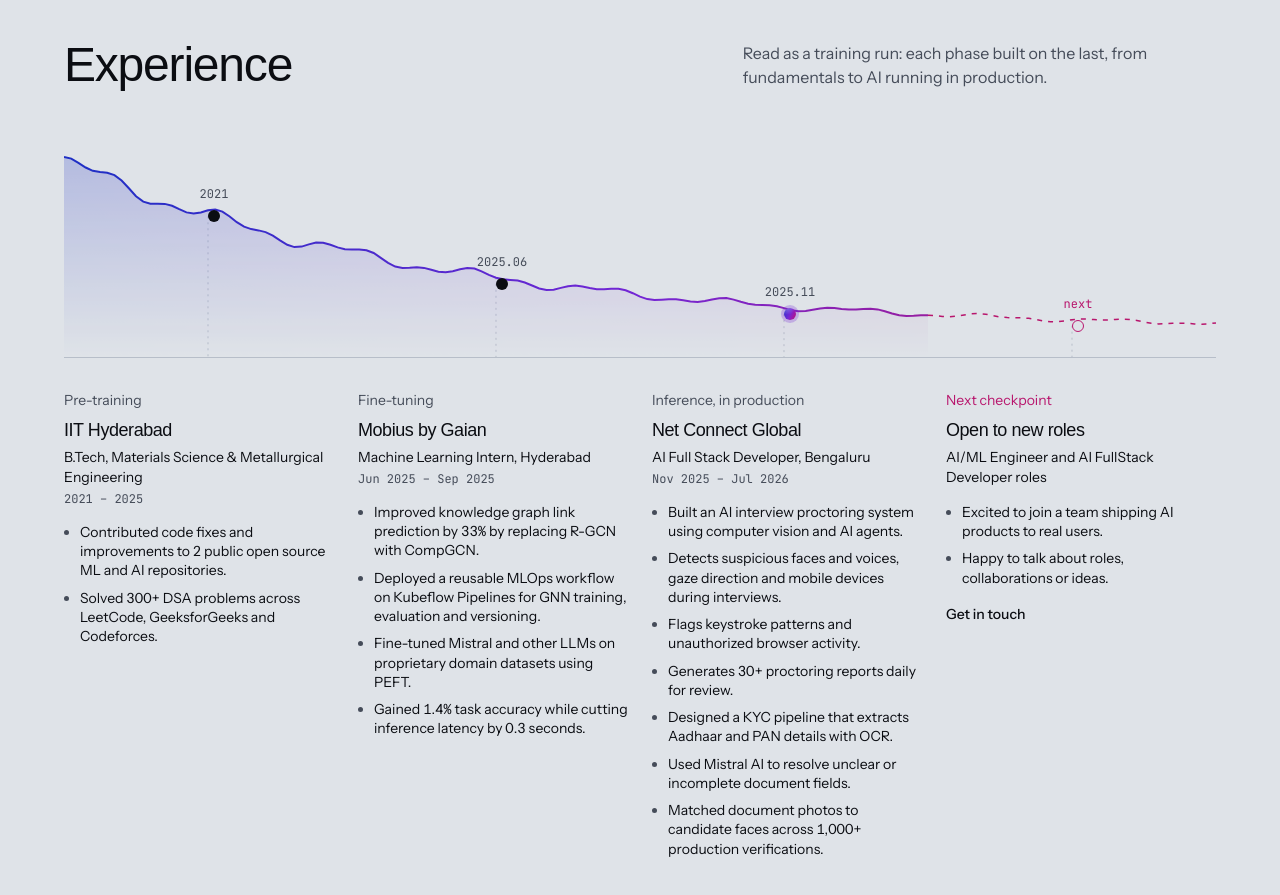
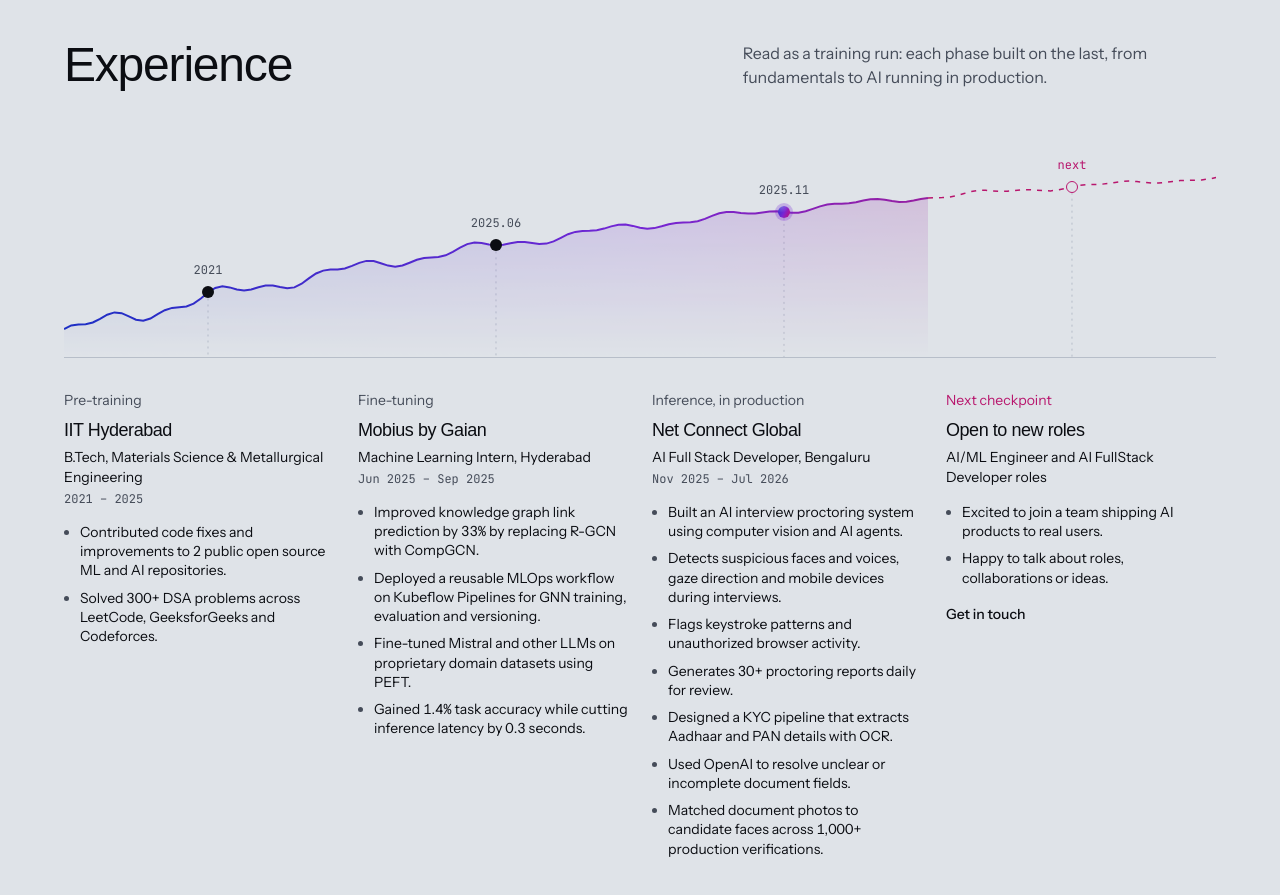
Before and after one commit to RoopakBRK/RoopakBRK.github.io, a Next.js app: page / in a window 1280 px wide. Shown: the part 1880-2775 px from the top of the page. Built offline with nearby package versions, Linux system fonts and the light colour scheme; a web font is replaced by a local one.

Commit message:
careergraph going up

```diff
--- a/src/app/globals.css
+++ b/src/app/globals.css
@@ -14,7 +14,7 @@
   --faint: #cfd4db;
   --signal: #3d2bff;
   --signal-ink: #ffffff;
-  /* Blue to pink by way of violet, used for the name, the loss curve and the resume button.
+  /* Blue to pink by way of violet, used for the name, the accuracy curve and the resume button.
      The middle stop keeps the blend saturated instead of sagging into grey-purple. */
   --grad-a: #1d2fc4;
   --grad-mid: #7426d4;
--- a/src/components/Experience.tsx
+++ b/src/components/Experience.tsx
@@ -8,12 +8,13 @@
 const W = 1000;
 const H = 220;
 
-// A training-loss curve: steep early descent, noisy, flattening out.
-// Returns an SVG y coordinate, so high loss sits near the top.
-function lossAt(t: number) {
-  const loss = 26 + 170 * Math.exp(-3.1 * t);
+// A training-accuracy curve: fast early gains, noisy, still climbing at the end.
+// Returns an SVG y coordinate, so high accuracy sits near the top.
+function accuracyAt(t: number) {
+  const gain = (1 - Math.exp(-1.6 * t)) / (1 - Math.exp(-1.6));
+  const accuracy = 24 + 155 * gain;
   const noise = (7 * Math.sin(t * 57) + 4 * Math.sin(t * 143 + 1.3)) * Math.exp(-1.6 * t);
-  return H - (loss + noise);
+  return H - (accuracy + noise);
 }
 
 function pathBetween(from: number, to: number) {
@@ -21,7 +22,7 @@
   let d = "";
   for (let i = 0; i <= steps; i++) {
     const t = from + ((to - from) * i) / steps;
-    d += `${i === 0 ? "M" : "L"}${(t * W).toFixed(1)},${lossAt(t).toFixed(1)}`;
+    d += `${i === 0 ? "M" : "L"}${(t * W).toFixed(1)},${accuracyAt(t).toFixed(1)}`;
   }
   return d;
 }
@@ -114,7 +115,7 @@
               key={t}
               x1={t * W}
               x2={t * W}
-              y1={lossAt(t)}
+              y1={accuracyAt(t)}
               y2={H}
               stroke="var(--line)"
               strokeDasharray="2 4"
@@ -123,20 +124,20 @@
           ))}
           {/* Reveal with a growing clip rather than pathLength, which misbehaves with non-scaling strokes. */}
           <defs>
-            <linearGradient id="loss-gradient" gradientUnits="userSpaceOnUse" x1="0" y1="0" x2={W} y2="0">
+            <linearGradient id="accuracy-gradient" gradientUnits="userSpaceOnUse" x1="0" y1="0" x2={W} y2="0">
               <stop offset="0" stopColor="var(--grad-a)" />
               <stop offset="0.5" stopColor="var(--grad-mid)" />
               <stop offset="1" stopColor="var(--grad-b)" />
             </linearGradient>
             {/* Fades the wash out towards the baseline */}
-            <linearGradient id="loss-fade" x1="0" y1="0" x2="0" y2="1">
+            <linearGradient id="accuracy-fade" x1="0" y1="0" x2="0" y2="1">
               <stop offset="0" stopColor="#fff" stopOpacity={0.24} />
               <stop offset="1" stopColor="#fff" stopOpacity={0} />
             </linearGradient>
-            <mask id="loss-fade-mask" maskUnits="userSpaceOnUse" x={0} y={0} width={W} height={H}>
-              <rect x={0} y={0} width={W} height={H} fill="url(#loss-fade)" />
+            <mask id="accuracy-fade-mask" maskUnits="userSpaceOnUse" x={0} y={0} width={W} height={H}>
+              <rect x={0} y={0} width={W} height={H} fill="url(#accuracy-fade)" />
             </mask>
-            <clipPath id="loss-reveal">
+            <clipPath id="accuracy-reveal">
               <motion.rect
                 x={0}
                 y={-20}
@@ -147,16 +148,16 @@
               />
             </clipPath>
           </defs>
-          <g clipPath="url(#loss-reveal)">
-            <path d={areaUnder(SOLID_UNTIL)} fill="url(#loss-gradient)" mask="url(#loss-fade-mask)" />
+          <g clipPath="url(#accuracy-reveal)">
+            <path d={areaUnder(SOLID_UNTIL)} fill="url(#accuracy-gradient)" mask="url(#accuracy-fade-mask)" />
           </g>
           <path
             d={pathBetween(0, SOLID_UNTIL)}
             fill="none"
-            stroke="url(#loss-gradient)"
+            stroke="url(#accuracy-gradient)"
             strokeWidth={2}
             vectorEffect="non-scaling-stroke"
-            clipPath="url(#loss-reveal)"
+            clipPath="url(#accuracy-reveal)"
           />
           <motion.path
             d={pathBetween(SOLID_UNTIL, 1)}
@@ -177,8 +178,9 @@
           return (
             <motion.div
               key={c.step}
-              className="absolute -translate-x-1/2 -translate-y-1/2"
-              style={{ left: `${t * 100}%`, top: `${(lossAt(t) / H) * 100}%` }}
+              className="absolute"
+              // Centre with motion's x/y: its scale animation writes the transform and would drop Tailwind's translate.
+              style={{ left: `${t * 100}%`, top: `${(accuracyAt(t) / H) * 100}%`, x: "-50%", y: "-50%" }}
               initial={{ opacity: 0, scale: 0.4 }}
               animate={drawn ? { opacity: 1, scale: 1 } : {}}
               transition={{ delay: reduceMotion ? 0 : t * DRAW_SECONDS, duration: reduceMotion ? 0 : 0.3 }}
--- a/src/lib/data.ts
+++ b/src/lib/data.ts
@@ -66,7 +66,7 @@
       "Flags keystroke patterns and unauthorized browser activity.",
       "Generates 30+ proctoring reports daily for review.",
       "Designed a KYC pipeline that extracts Aadhaar and PAN details with OCR.",
-      "Used Mistral AI to resolve unclear or incomplete document fields.",
+      "Used OpenAI to resolve unclear or incomplete document fields.",
       "Matched document photos to candidate faces across 1,000+ production verifications.",
     ],
   },
@@ -194,9 +194,9 @@
     shortTitle: "KYC",
     github: "https://github.com/RoopakBRK/kyc-verification-platform",
     description:
-      "Extracts details from Aadhaar and PAN documents with OCR, uses Mistral AI to resolve unclear or incomplete fields, and matches document photos against candidate faces to cut manual identity checks.",
+      "Extracts details from Aadhaar and PAN documents with OCR, uses OpenAI to resolve unclear or incomplete fields, and matches document photos against candidate faces to cut manual identity checks.",
     metrics: ["1,000+ production verifications", "97% face-match accuracy"],
-    tech: ["Python", "FastAPI", "OpenCV", "PyTorch", "Mistral", "React"],
+    tech: ["Python", "FastAPI", "OpenCV", "PyTorch", "OpenAI", "React"],
   },
   {
     id: "skillkendra",
```
